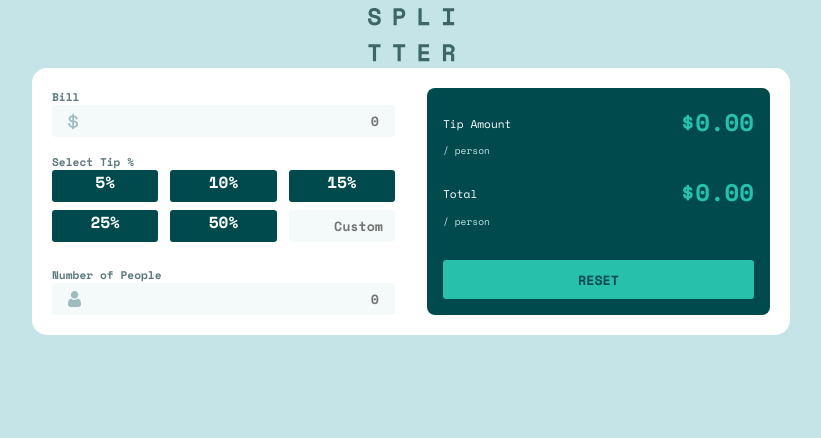
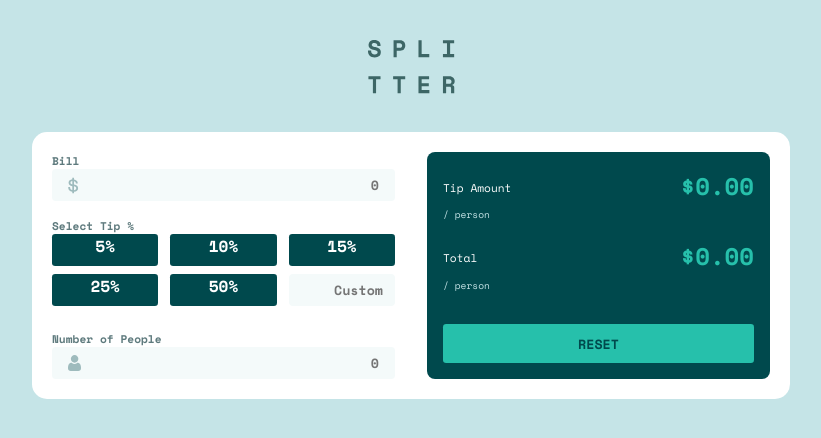
Before and after one commit to RJ3605/Tip-Calculator-App, a plain HTML site: page index.html in a window 1280 px wide. Shown: the whole page, without its empty margins (229-1050 px from the left). Drawn offline with nearby package versions, Linux system fonts and the light colour scheme.

Commit message:
Update styles.css

```diff
--- a/styles.css
+++ b/styles.css
@@ -5,15 +5,22 @@
 
 body {
   display: flex;
-  flex-direction: row;
+  flex-direction: column;
   justify-content: center;
   background-color: hsl(185, 41%, 84%);
+}
 
+main {
+  display: flex;
+  flex-direction: column;
+  justify-content: center;
+  align-items: center;
 }
 
 #splitter-div {
   display: flex;
   justify-content: center;
+  padding: 2rem 0rem
 }
 
 form {
```
